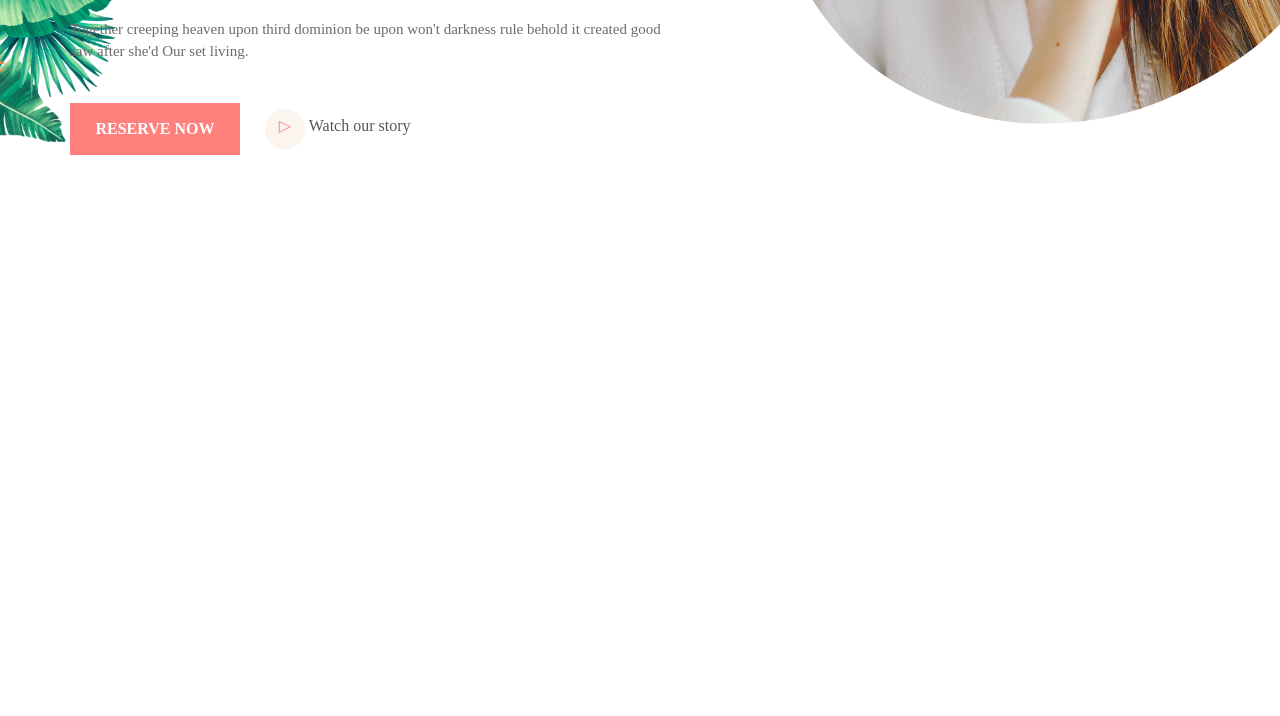
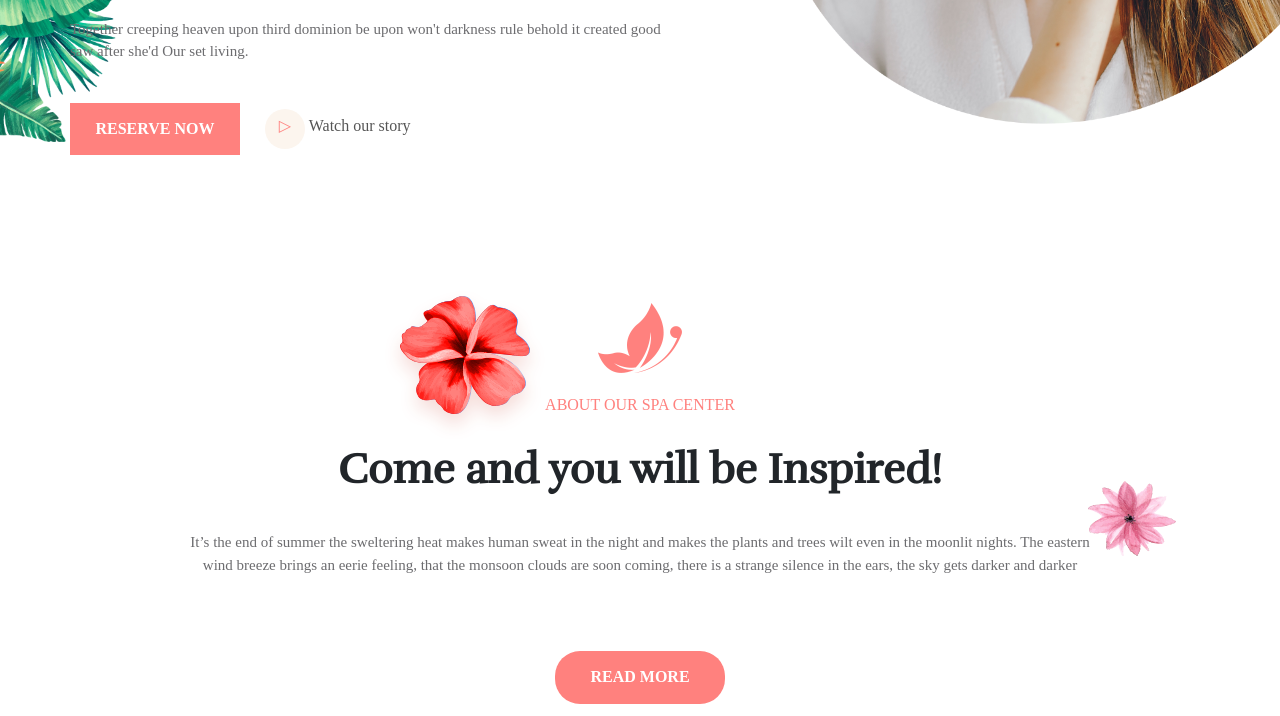
Before and after one commit to tennoken/LeospaClone, a plain HTML site: page index.html in a window 1280 px wide. Shown: the part 422-1138 px from the top of the page. Before the commit the page ends 800 px from the top, so only its background shows below. Drawn offline with nearby package versions, Linux system fonts and the light colour scheme.

Commit message:
update about section

```diff
--- a/index.html
+++ b/index.html
@@ -39,12 +39,12 @@
     </header>
 
     <!-- banner -->
-    <section class="banner">
+    <section class="section--banner">
       <div class="container">
         <div class="spa-wrapper">
           <img src="./images/spa.png" />
         </div>
-        <div class="banner__text-box">
+        <div class="text-box">
           <span>SPA & BEAUTY CENTER</span>
           <h2>Beauty and success starts here.</h2>
           <p>
@@ -81,7 +81,25 @@
     </section>
 
     <!-- About -->
-    <section class="about"></section>
+    <section class="section section--about">
+      <div class="flowers">
+        <img id="china-rose" src="./images/china-rose.png" alt="china-rose" />
+        <img id="jasmine" src="./images/jasmine.png"/ alt="jasmine">
+      </div>
+      <div class="text-box">
+        <img src="./images/butterfly.png" alt="butterfly" />
+        <span>ABOUT OUR SPA CENTER</span>
+        <h2>Come and you will be Inspired!</h2>
+        <p>
+          It’s the end of summer the sweltering heat makes human sweat in the
+          night and makes the plants and trees wilt even in the moonlit nights.
+          The eastern wind breeze brings an eerie feeling, that the monsoon
+          clouds are soon coming, there is a strange silence in the ears, the
+          sky gets darker and darker
+        </p>
+        <a class="btn">READ MORE</a>
+      </div>
+    </section>
 
     <script src="index.js"></script>
   </body>
--- a/style.css
+++ b/style.css
@@ -3,16 +3,12 @@
 }
 
 body {
-  box-sizing: border-box;
   color: #6c6c6f;
   background-color: #fff;
   font-family: "Roboto", sans-serif;
   font-weight: 300;
   font-size: 15px;
   line-height: 27px;
-}
-
-section h2 {
 }
 
 .container {
@@ -24,6 +20,39 @@ section h2 {
   display: flex;
   margin-top: 30px;
 }
+
+.section {
+  position: relative;
+}
+
+.text-box {
+  display: flex;
+  flex-direction: column;
+  justify-content: center;
+  height: 425px;
+  line-height: 1.5;
+}
+
+.text-box span {
+  color: #ff817e;
+}
+
+.text-box h2 {
+  font-family: "Rufina", serif;
+  font-size: 65px;
+  font-weight: 700;
+  color: #212529;
+  line-height: 70px;
+  margin: 35px 0;
+}
+
+.text-box p {
+  font-size: 15px;
+  padding-top: 10px;
+  padding-bottom: 20px;
+}
+
+/* HEADER */
 
 .header__menu {
   display: flex;
@@ -41,15 +70,13 @@ section h2 {
 
 /* banner */
 
-.banner {
+.section--banner {
   background: url(./images/leaf.png) no-repeat left center/12.5%;
   padding: 5% 0;
+  margin-bottom: 50px;
 }
 
-.banner .spa-wrapper {
-}
-
-.banner img {
+.section--banner img {
   width: 40%;
   position: absolute;
   top: 0;
@@ -57,40 +84,17 @@ section h2 {
   z-index: -1;
 }
 
-.banner__text-box {
-  display: flex;
-  flex-direction: column;
-  justify-content: center;
-  height: 425px;
-  line-height: 1.5;
+.section--banner .text-box {
   width: 600px;
 }
-.banner__text-box span {
-  color: #ff817e;
-}
 
-.banner__text-box h2 {
-  font-family: "Rufina", serif;
-  font-size: 65px;
-  font-weight: 700;
-  color: #212529;
-  line-height: 70px;
-  margin: 35px 0;
-}
-
-.banner__text-box p {
-  font-size: 15px;
-  padding-top: 10px;
-  padding-bottom: 20px;
-}
-
-.banner__text-box .btn-wrapper {
+.text-box .btn-wrapper {
   margin-top: 20px;
   display: flex;
   align-items: center;
 }
 
-.banner__text-box .btn {
+.text-box .btn {
   background-color: #ff817e;
   border-radius: 0;
   color: #fff;
@@ -106,11 +110,11 @@ section h2 {
   cursor: pointer;
 }
 
-.banner__text-box .btn:hover {
+.text-box .btn:hover {
   color: #212529;
 }
 
-.banner__text-box button {
+.text-box button {
   background: #ff817e;
   width: 170px;
   height: 45px;
@@ -190,3 +194,51 @@ iframe {
   width: 100%;
   height: 100%;
 }
+
+/* ABOUT */
+
+.section--about {
+  text-align: center;
+  max-width: 100%;
+  margin: 0 auto;
+  margin-top: 50px;
+}
+
+.section--about .text-box {
+  max-width: 920px;
+  margin: 0 auto;
+}
+
+#china-rose {
+  position: absolute;
+  top: 0;
+  left: 385px;
+}
+
+#jasmine {
+  position: absolute;
+  top: 190px;
+  right: 104px;
+}
+
+.section--about .text-box img {
+  width: 84px;
+  height: 70px;
+  margin: 0 auto;
+}
+
+.section--about h2 {
+  font-size: 42px;
+  margin: 17px 0;
+}
+
+.section--about span {
+  padding-top: 20px;
+}
+
+.section--about .btn {
+  width: 170px;
+  margin: 0 auto;
+  border-radius: 25px;
+  margin-top: 55px;
+}
```
Also changed, not shown: images/butterfly.png (added), images/china-rose.png (added), images/jasmine.png (added).
